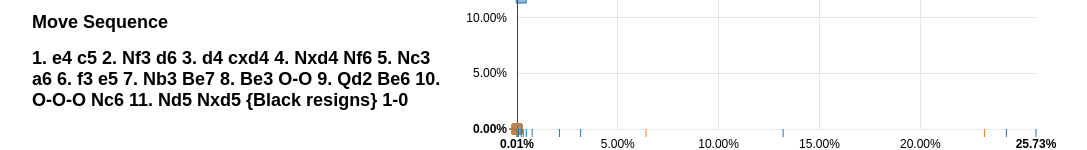
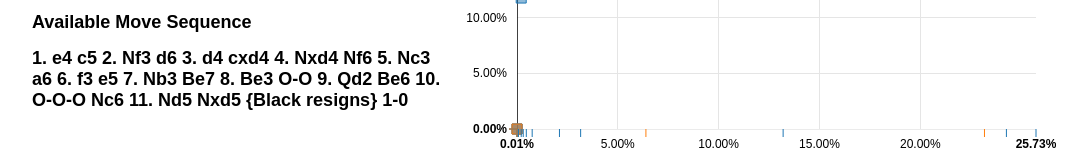
Before and after one commit to m-hou/Chess-Analysis, a plain HTML site: page index.html in a window 1280 px wide. Shown: the part 4365-4515 px from the top of the page, without its empty margins (96-1183 px from the left). Drawn offline with nearby package versions, Linux system fonts and the light colour scheme.

Commit message:
minor text fixes

```diff
--- a/index.html
+++ b/index.html
@@ -30,7 +30,7 @@
     <div id="next-move-wrapper">
         <div id="board-moves-wrapper">
             <div id="board"></div>
-            <h2>Move Sequence</h2>
+            <h2>Available Move Sequence</h2>
             <h2>1. e4 c5 2. Nf3 d6 3. d4 cxd4 4. Nxd4 Nf6 5. Nc3 a6 6. f3 e5 7. Nb3 Be7 8. Be3 O-O 9. Qd2 Be6 10. O-O-O Nc6 11. Nd5 Nxd5 {Black resigns} 1-0</h2>
         </div>
 
```
